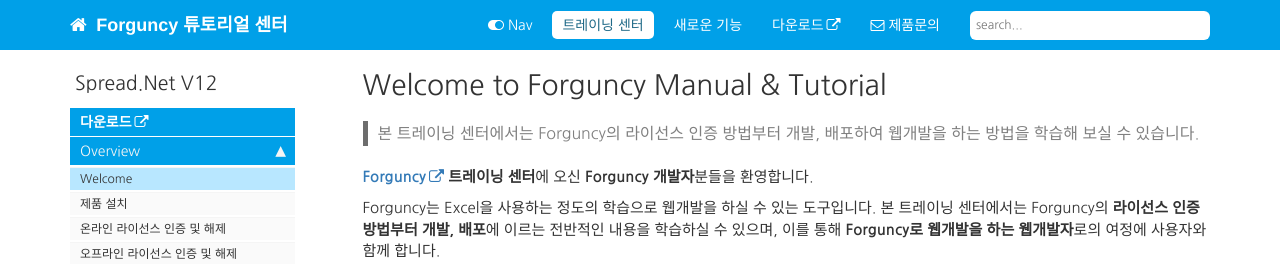
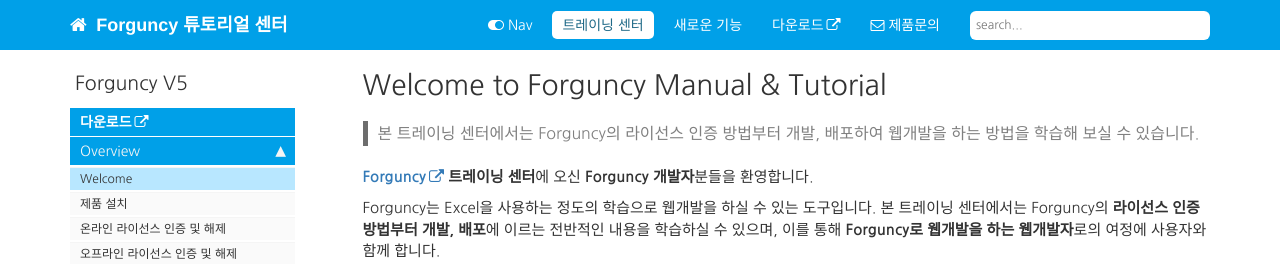
Before and after one commit to Xeppetto/Forguncy-Korea.github.io, a Jekyll site: the page built from index.md, in a window 1280 px wide. Shown: the top 264 px of the page. Built offline with Jekyll 4.4.1, drawn with Linux system fonts in a browser that asks for light colours; comment, search, counter and statistics services are not loaded.

Commit message:
sidebar 상단 제품명 교체
Spread.NET V12 -> Forguncy v5

```diff
--- a/_data/sidebars/mydoc_sidebar.yml
+++ b/_data/sidebars/mydoc_sidebar.yml
@@ -2,8 +2,8 @@
 
 entries:
   - title: sidebar
-    product: Spread.Net
-    version: V12
+    product: Forguncy
+    version: V5
     folders:
       - title:
         output: pdf
```
